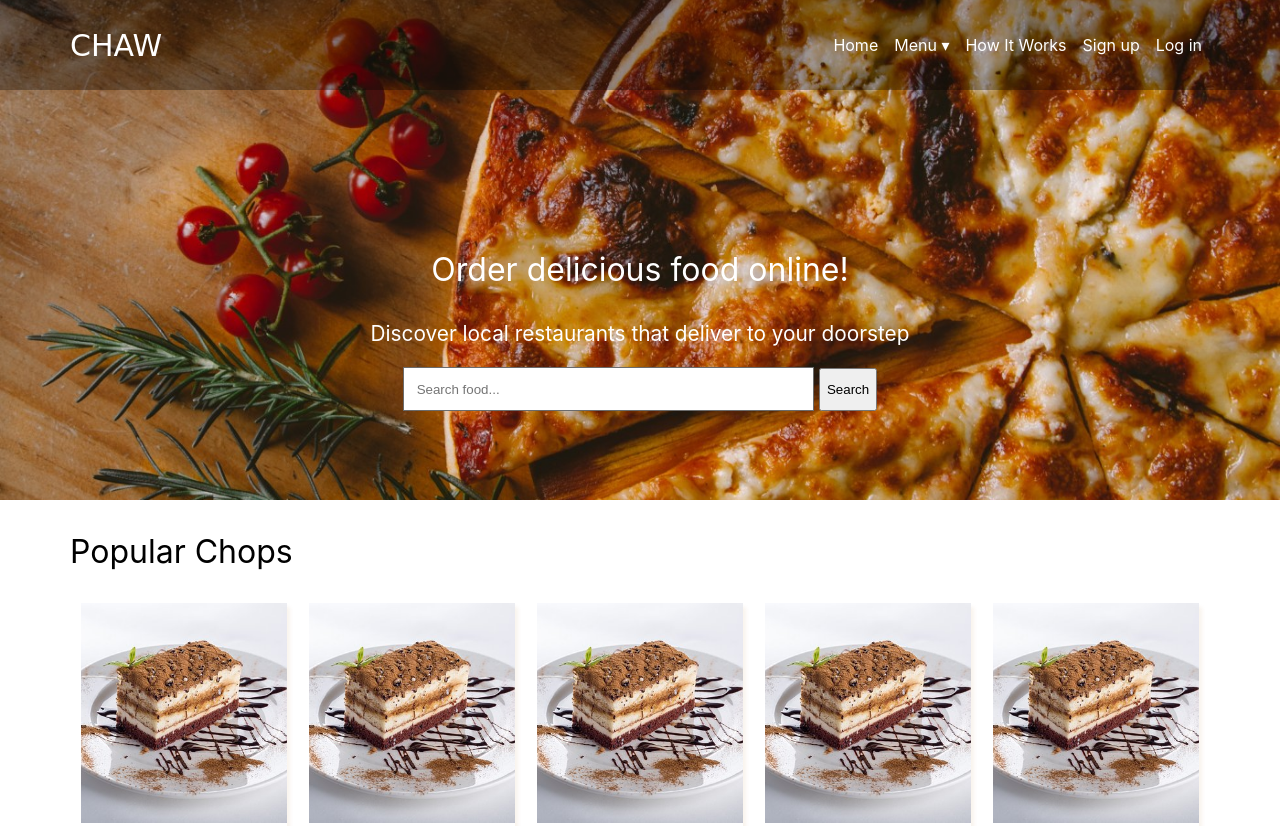
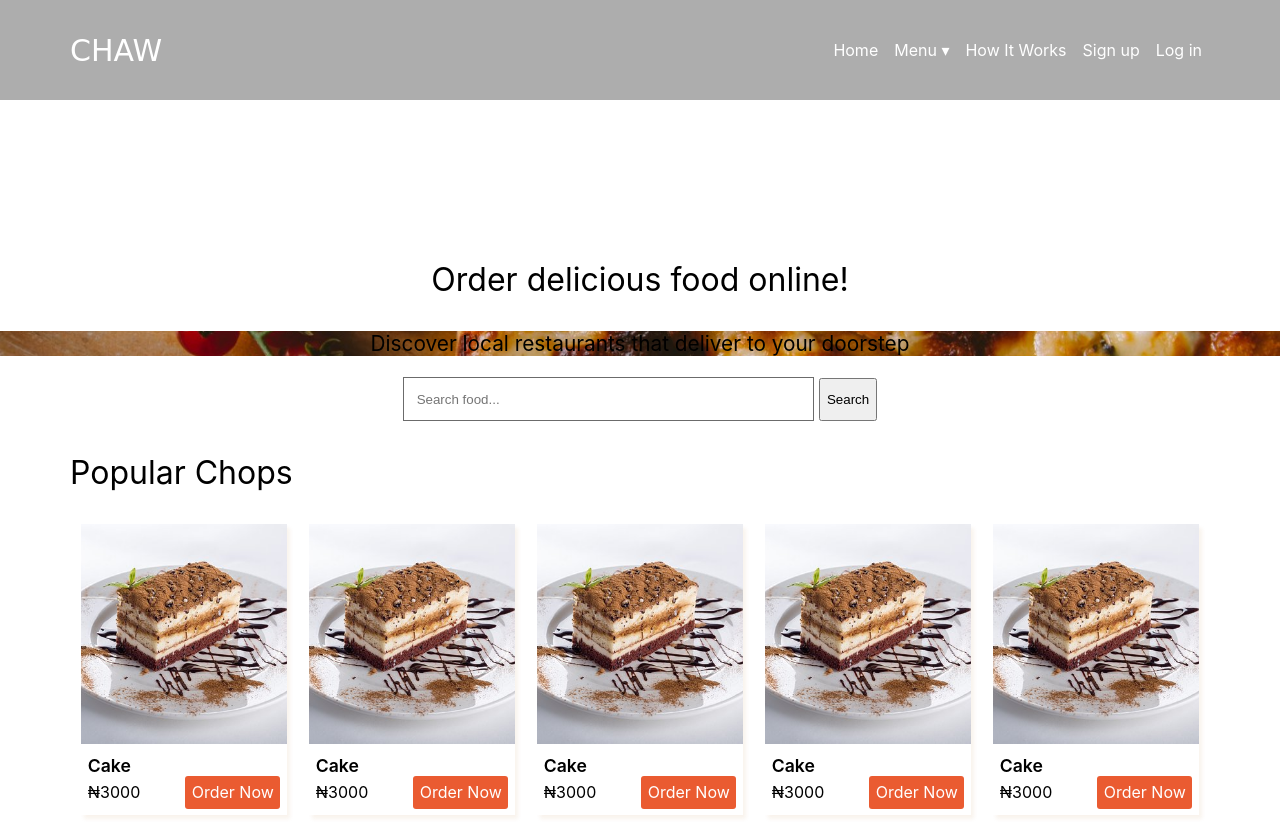
Before and after one commit to ekrresa/chaw, a plain HTML site: page UI/index.html in a window 1280 px wide. Shown: the top 826 px of the page. Drawn offline with Linux system fonts and the light colour scheme.

Commit message:
redesigned nav-bar

```diff
--- a/UI/css/style.css
+++ b/UI/css/style.css
@@ -10,21 +10,22 @@ body {
   padding: 0;
 }
 header {
-  background: url("../images/bg.jpg") no-repeat center;
-  background-size: cover;
   color: #ffffff;
-  height: 500px;
-}
-nav {
   background-color: #00000052;
-  height: 90px;
 }
 h3 {
   font-size: 2rem;
   font-weight: 400;
   text-align: center;
 }
+.site-header {
+  justify-content: space-between;
+  align-items: center;
+  height: 100px;
+}
 .main-caption {
+  background: url("../images/bg.jpg") no-repeat center;
+  background-size: cover;
   font-size: 1.3rem;
 }
 a {
@@ -63,9 +64,7 @@ button {
 }
 .row {
   display: flex;
-  flex-direction: row;
   flex-wrap: wrap;
-  align-items: center;
 }
 .navigation {
   display: flex;
--- a/UI/index.html
+++ b/UI/index.html
@@ -9,12 +9,12 @@
   </head>
   <body>
     <header>
-      <nav>
       <div class="container">
-          <div class="row nav-height">
+        <div class="row site-header">
           <div class="site-brand">
             <a href="index.html">Chaw</a>
           </div>
+          <nav>
             <ul class="navigation">
               <li><a href="index.html">Home</a></li>
               <li class="dropdown">
@@ -30,11 +30,12 @@
               <li><a href="signup.html">Sign up</a></li>
               <li><a href="login.html">Log in</a></li>
             </ul>
+          </nav>
         </div>
       </div>
-      </nav>
+    </header>
 
-      <div class="text-center main-section">
+    <main class="text-center main-section">
       <h3>Order delicious food online!</h3>
       <p class="main-caption">
         Discover local restaurants that deliver to your doorstep
@@ -48,8 +49,7 @@
         />
         <button type="submit">Search</button>
       </form>
-      </div>
-    </header>
+    </main>
 
     <main>
       <div class="container">
```
Lines whose indentation alone changed are shown as unchanged.
